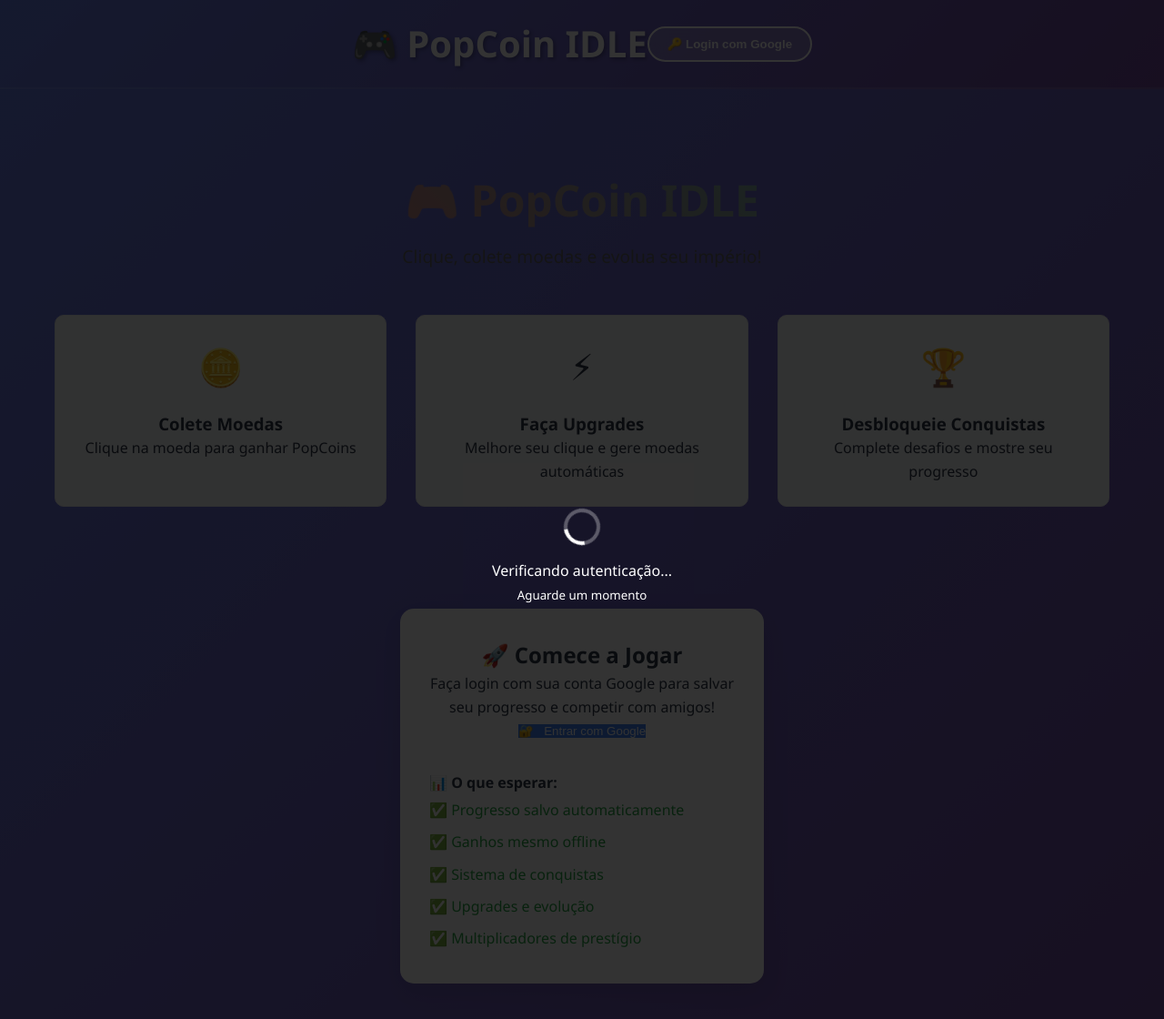
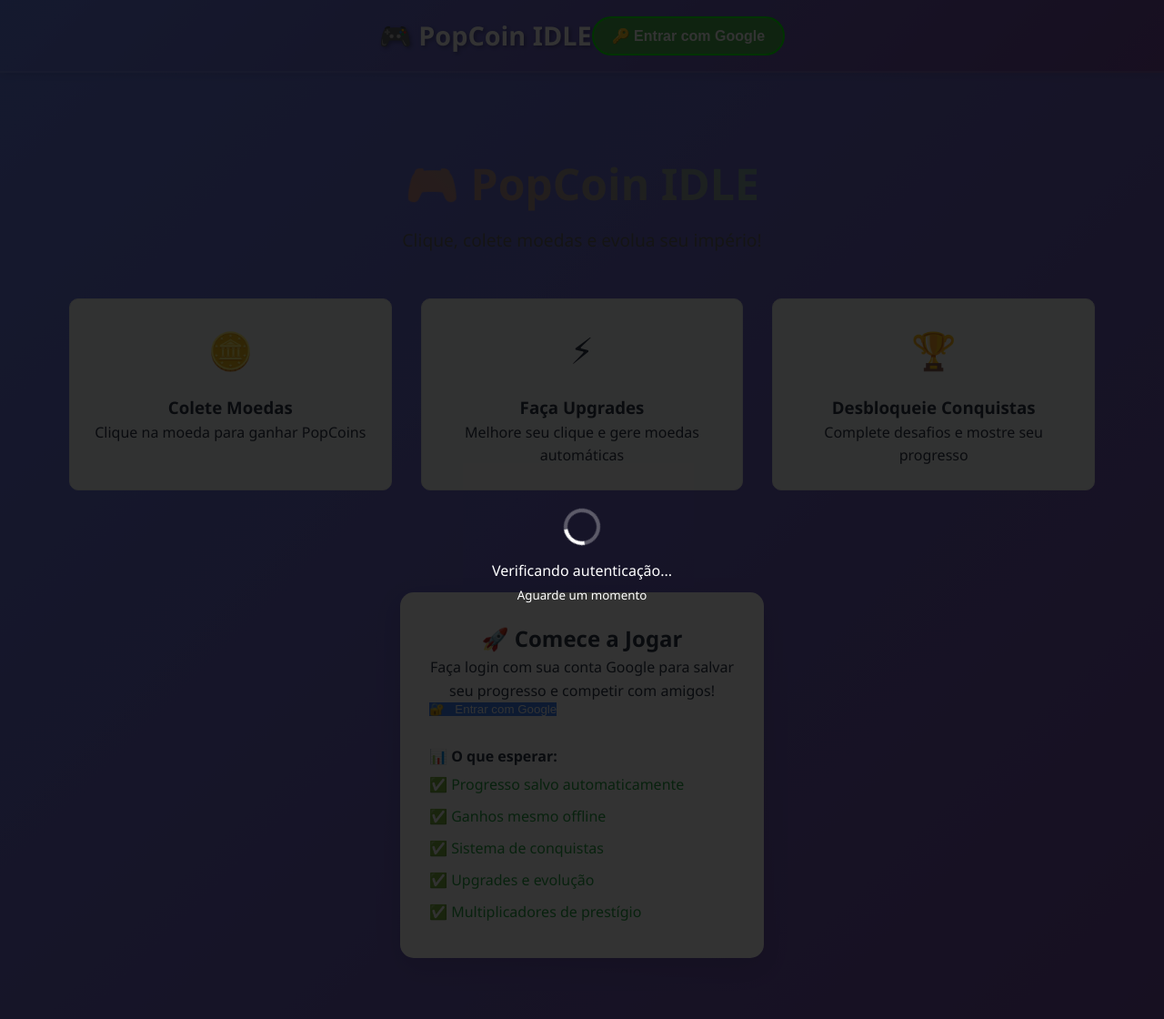
Before and after one commit to FoxPopBR/POPCOIN, a Flask app: page / in a window 1280 px wide. Shown: the top 1120 px of the page at 91% size. Run offline with Flask 3, Linux system fonts and the light colour scheme; some libraries are stand-ins or nearby versions.

Commit message:
base correção

```diff
--- a/static/js/auth.js
+++ b/static/js/auth.js
@@ -14,38 +14,52 @@ class AuthManager {
     setupButtonListeners() {
         console.log('🔘 Configurando listeners dos botões...');
 
-        // Botão de login
+        // Aguardar um pouco para garantir que o DOM está completamente carregado
+        setTimeout(() => {
+            // Botão de login - múltiplos seletores para garantir
             const loginButton = document.getElementById('loginButton');
             if (loginButton) {
-            console.log('✅ Botão de login encontrado, adicionando listener...');
-            loginButton.addEventListener('click', () => {
+                console.log('✅ Botão de login encontrado via ID:', loginButton);
+                loginButton.addEventListener('click', (e) => {
                     console.log('🎯 Botão de login CLICADO!');
+                    e.preventDefault();
+                    e.stopPropagation();
                     this.loginWithGoogle();
                 });
+
+                // Estilo visual para debug
+                loginButton.style.border = '2px solid #00ff00';
+                loginButton.style.backgroundColor = '#4CAF50';
             } else {
-            console.error('❌ Botão de login NÃO encontrado!');
-            // Tentar encontrar por classe ou outros seletores
-            const fallbackLoginBtn = document.querySelector('.btn-google, .btn-login, [onclick*="login"]');
-            if (fallbackLoginBtn) {
-                console.log('🔄 Encontrado botão alternativo:', fallbackLoginBtn);
-                fallbackLoginBtn.addEventListener('click', () => {
-                    console.log('🎯 Botão alternativo CLICADO!');
+                console.error('❌ Botão de login NÃO encontrado via ID!');
+
+                // Tentar encontrar por outros meios
+                const buttons = document.querySelectorAll('button');
+                console.log('🔍 Todos os botões na página:', buttons);
+
+                buttons.forEach(btn => {
+                    if (btn.textContent.includes('Google') || btn.textContent.includes('Login')) {
+                        console.log('🔄 Encontrado botão potencial:', btn);
+                        btn.addEventListener('click', () => {
+                            console.log('🎯 Botão alternativo clicado!');
                             this.loginWithGoogle();
                         });
                     }
+                });
             }
 
             // Botão de logout
             const logoutButton = document.getElementById('logoutButton');
         if (logoutButton) {
-            logoutButton.addEventListener('click', () => {
+                logoutButton.addEventListener('click', (e) => {
+                    e.preventDefault();
                     if (confirm('Tem certeza que deseja sair?')) {
                         this.logout();
                     }
                 });
             }
+        }, 500);
     }
-
     setupAuthListeners() {
         console.log('🔥 Configurando observador do Firebase Auth...');
 
--- a/templates/base.html
+++ b/templates/base.html
@@ -24,13 +24,18 @@
             <div class="header-content">
                 <h1>🎮 PopCoin IDLE</h1>
                 <div id="auth-section">
-                    <div id="user-info" style="display: none;">
+                    <!-- SEÇÃO DO USUÁRIO LOGADO (inicialmente escondida) -->
+                    <div id="user-info" class="user-info" style="display: none;">
                         <img id="user-pic" src="" alt="Foto do usuário" class="user-avatar">
                         <span id="user-name" class="user-name"></span>
-                        <button onclick="logout()" class="btn-logout">🚪 Sair</button>
+                        <button id="logoutButton" class="btn-logout">🚪 Sair</button>
                     </div>
-                    <div id="login-section">
-                        <button onclick="loginWithGoogle()" class="btn-login">🔑 Login com Google</button>
+
+                    <!-- SEÇÃO DE LOGIN (inicialmente visível) -->
+                    <div id="login-section" class="login-section">
+                        <button id="loginButton" class="btn-login">
+                            🔑 Entrar com Google
+                        </button>
                     </div>
                 </div>
             </div>
@@ -46,7 +51,7 @@
     </div>
 
     <script>
-        // Configuração HARDCODED do Firebase como fallback
+        // Configuração HARDCODED do Firebase
         const firebaseConfig = {
             apiKey: "AIzaSyC_O0ur0PaP8iB_t2i6_m0WLU9C5FM4PZ4",
             authDomain: "popcoin-idle-829ae.firebaseapp.com",
@@ -58,7 +63,6 @@
 
         console.log('🚀 Inicializando Firebase com configuração hardcoded...');
 
-        // Inicializar Firebase
         try {
             firebase.initializeApp(firebaseConfig);
             console.log('✅ Firebase inicializado com sucesso!');
@@ -71,6 +75,7 @@
     {% block scripts %}{% endblock %}
 
     <style>
+        /* ESTILOS CRÍTICOS PARA A INTERFACE */
         .auth-loading-overlay {
             position: fixed;
             top: 0;
@@ -108,6 +113,7 @@
             background: linear-gradient(135deg, #667eea 0%, #764ba2 100%);
             color: white;
             padding: 1rem 0;
+            box-shadow: 0 2px 10px rgba(0,0,0,0.1);
         }
 
         .header-content {
@@ -119,42 +125,88 @@
             padding: 0 1rem;
         }
 
+        .header-content h1 {
+            margin: 0;
+            font-size: 1.8rem;
+        }
+
+        #auth-section {
+            display: flex;
+            align-items: center;
+        }
+
+        .user-info {
+            display: flex;
+            align-items: center;
+            gap: 0.5rem;
+        }
+
         .user-avatar {
-            width: 32px;
-            height: 32px;
+            width: 40px;
+            height: 40px;
             border-radius: 50%;
-            margin-right: 0.5rem;
+            border: 2px solid white;
         }
 
         .user-name {
-            margin-right: 1rem;
             font-weight: bold;
+            margin-right: 0.5rem;
         }
 
         .btn-login, .btn-logout {
             background: rgba(255,255,255,0.2);
-            border: 1px solid rgba(255,255,255,0.3);
+            border: 2px solid rgba(255,255,255,0.3);
             color: white;
-            padding: 0.5rem 1rem;
-            border-radius: 5px;
+            padding: 0.75rem 1.5rem;
+            border-radius: 25px;
             cursor: pointer;
-            transition: background 0.3s ease;
+            font-weight: bold;
+            font-size: 1rem;
+            transition: all 0.3s ease;
+            min-width: 180px;
         }
 
         .btn-login:hover, .btn-logout:hover {
             background: rgba(255,255,255,0.3);
+            transform: translateY(-2px);
+            box-shadow: 0 4px 12px rgba(0,0,0,0.2);
+        }
+
+        .btn-login:active, .btn-logout:active {
+            transform: translateY(0);
+        }
+
+        .login-section {
+            display: block;
         }
 
         .main-content {
             min-height: calc(100vh - 120px);
             padding: 2rem 1rem;
+            max-width: 1200px;
+            margin: 0 auto;
         }
 
         .main-footer {
             text-align: center;
-            padding: 1rem;
+            padding: 1.5rem;
             background: #f8f9fa;
             color: #666;
+            border-top: 1px solid #e9ecef;
+        }
+
+        /* Estilos para garantir visibilidade */
+        #loginButton {
+            opacity: 1 !important;
+            visibility: visible !important;
+            display: block !important;
+            position: relative !important;
+            z-index: 1000 !important;
+        }
+
+        /* Debug visual - remover depois */
+        .debug-border {
+            border: 2px solid red !important;
         }
     </style>
 </body>
```
Lines whose indentation alone changed are shown as unchanged.
